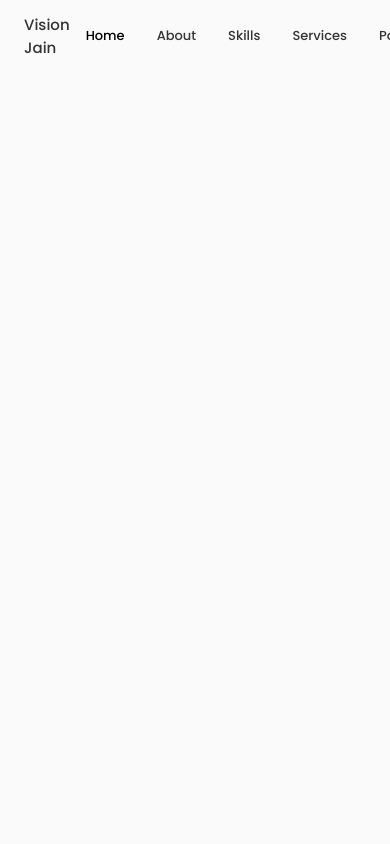
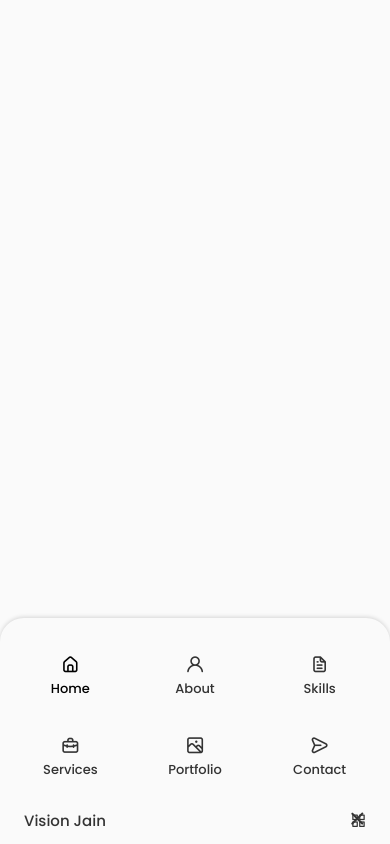
Before and after one commit to visionjain/React-Portfolio, a React (Create React App) app: page / in a window 390 px wide. Built offline with nearby package versions, Linux system fonts and the light colour scheme.

Commit message:
wrote css+1

```diff
--- a/src/App.css
+++ b/src/App.css
@@ -170,7 +170,7 @@
 }
 
 /*=============== BREAKPOINTS ===============*/
-/* For large devices */
+/* Bade phones or tabs ke liye */
 @media screen and (max-width: 992px) {
   .container {
     margin-left: var(--mb-1-5);
@@ -187,7 +187,7 @@
   }
 }
 
-/* For medium devices */
+/* medium phones ke liye  */
 @media screen and (max-width: 768px) {
   body {
     margin: 0 0 var(--header-height) 0;
--- a/src/components/header/header.css
+++ b/src/components/header/header.css
@@ -52,3 +52,59 @@
 .nav__link:hover {
   color: var(--title-color-dark);
 }
+
+/* khatam tata bye bye*/
+
+/* responsive bhi to karna h */
+
+@media screen and (max-width: 768px) {
+  .header {
+    top: initial;
+    bottom: 0;
+  }
+
+  .nav{
+    height: var(--header-height);
+  }
+
+  .nav__menu {
+    position: fixed;
+    bottom: 0;
+    left: 0;
+    width: 100%;
+    background-color: var(--body-colour);
+    padding: 2rem 1.5rem 4rem;
+    box-shadow: 0 -1px 4px rgba(0,0,0,0.15);
+    border-radius: 1.5rem 1.5rem 0 0;
+    transition: .3S;
+  }
+
+  .nav__list {
+    display: grid;
+    grid-template-columns: repeat(3, 1fr);
+    gap: 2rem;
+  }
+
+  .nav__icon {
+    font-size: 1.2rem;
+  }
+
+  .nav__close {
+    position: absolute;
+    right: 1.3rem;
+    bottom: .5rem;
+    font-size: 1.5rem;
+    cursor: pointer;
+    color: var(--title-color);
+  }
+
+  .nav__close:hover{
+    color: var(--title-color-dark);
+  }
+
+  .nav__icon,
+  .nav__close,
+  .nav__toggle {
+    display: block;
+  }
+}
```
